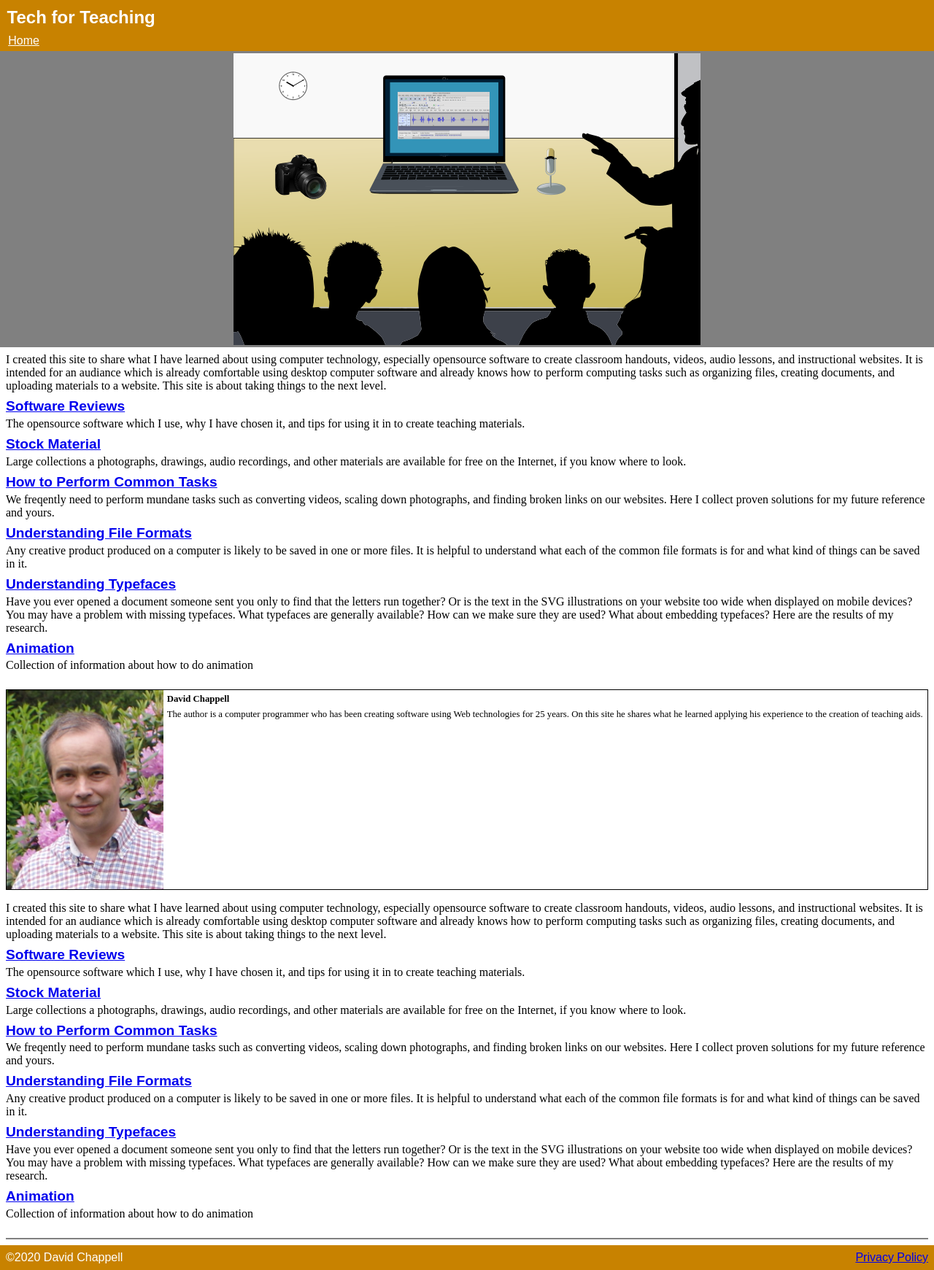
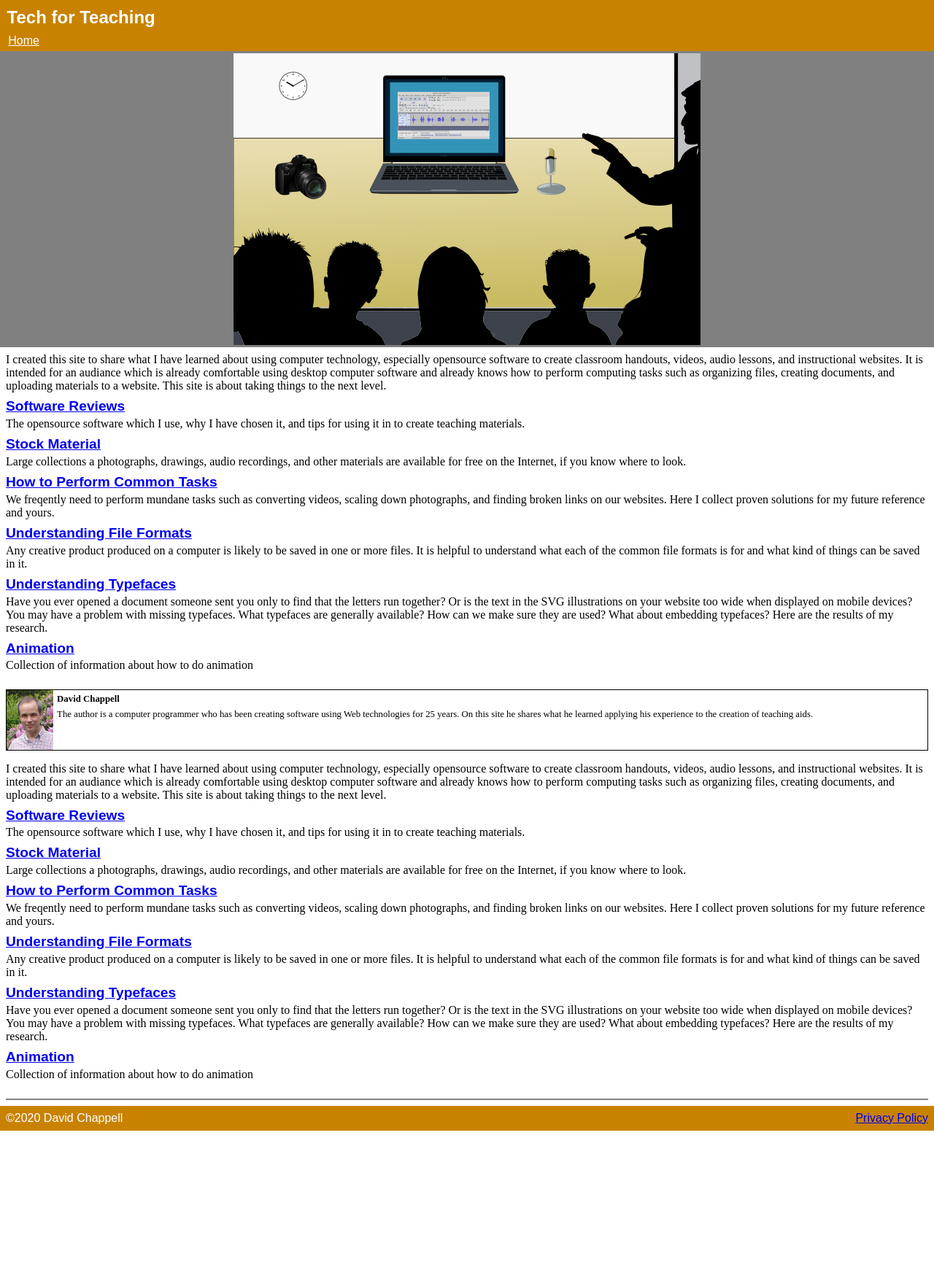
Before and after one commit to david672orford/tech-for-teaching, a Jekyll site: the page built from index.md, in a window 1280 px wide. Shown: the whole page at 73% size. Built offline with Jekyll 4.4.1, drawn with Linux system fonts in a browser that asks for light colours; our own code applies the rules of GitHub Pages for plain Markdown files; after the commit the page ends 1550 px from its top, so only the background shows below that.

Commit message:
formatting improvements

```diff
--- a/assets/css/style.css
+++ b/assets/css/style.css
@@ -106,6 +106,7 @@ DIV.author_box {
 DIV.author_box IMG {
 	display: block;
 	width: 17%;
+	max-width: 64px;
 	}
 DIV.author_byline {
 	font-weight: bold;
```
